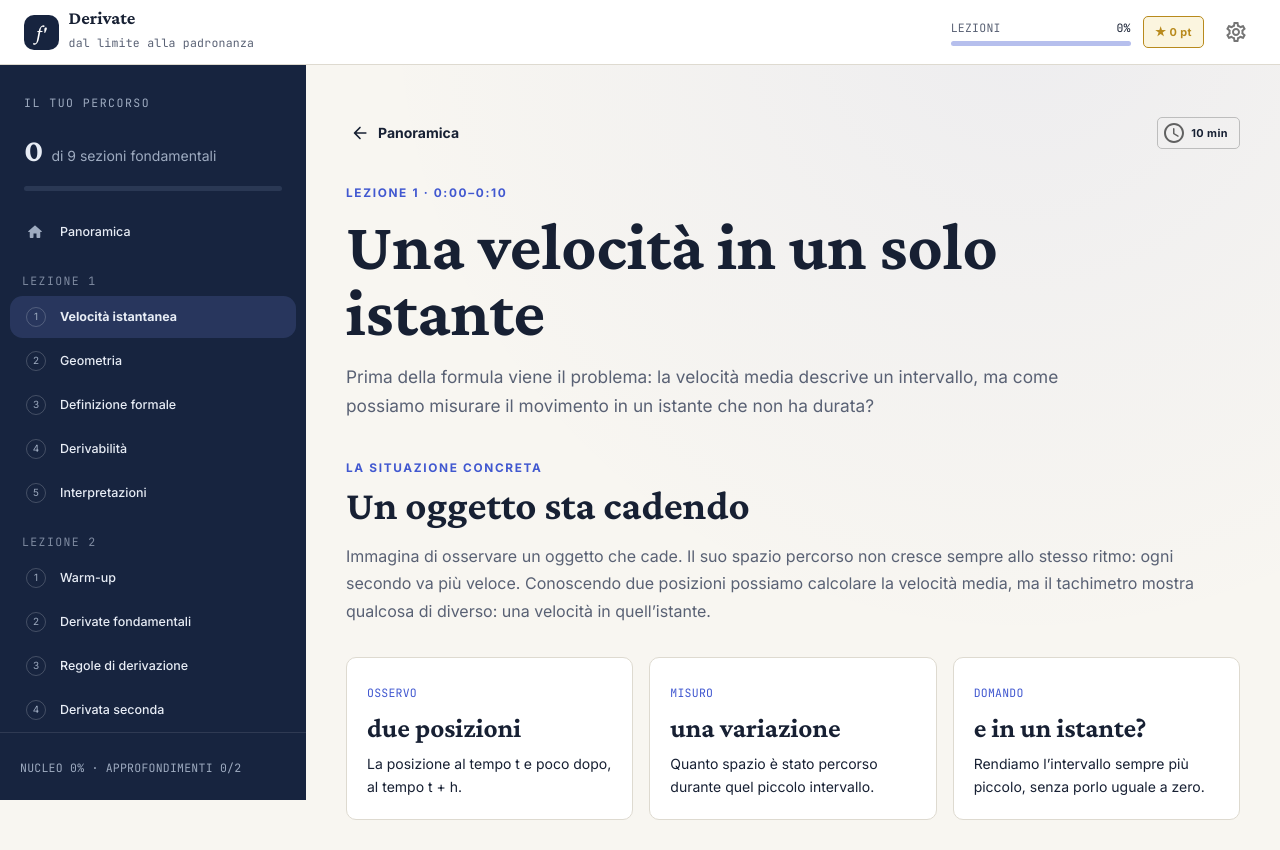
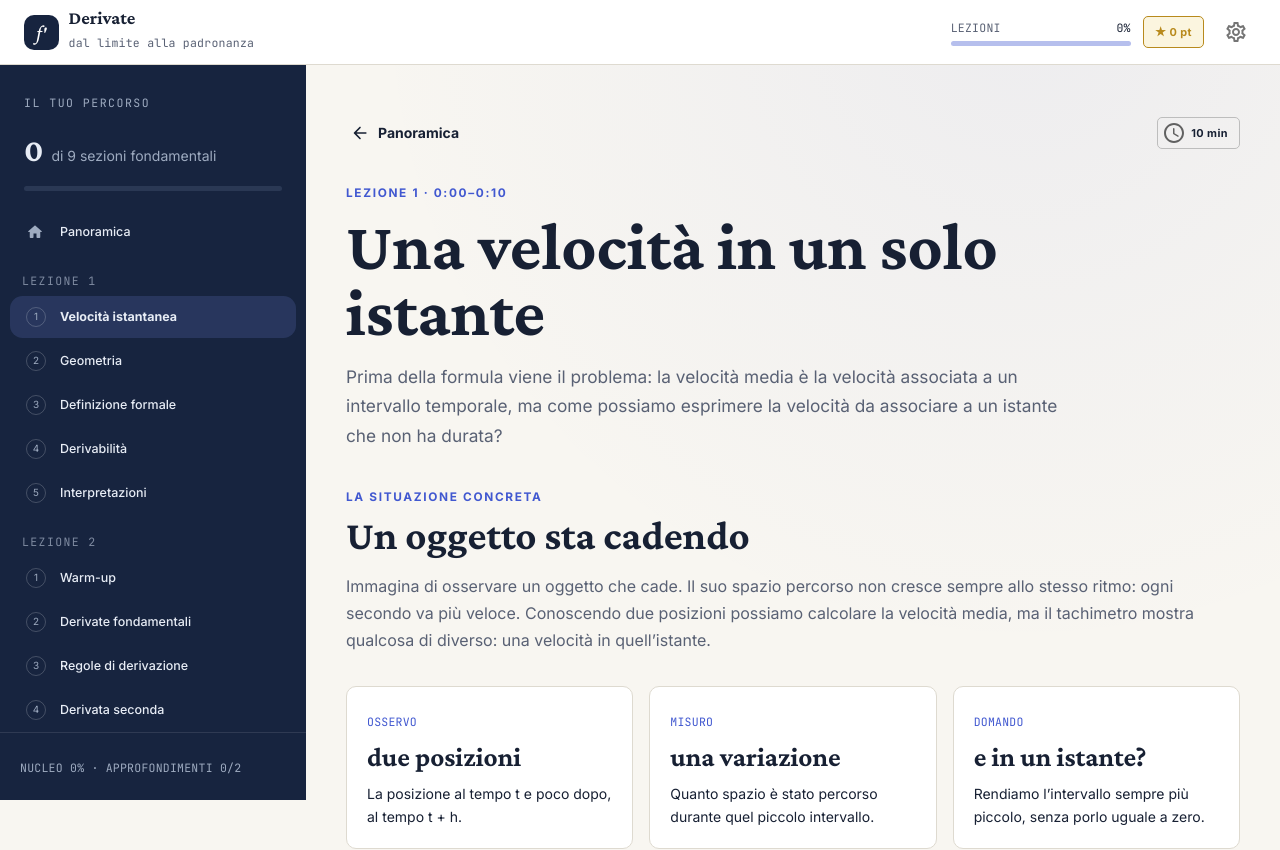
Before and after one commit to roberchi/math-lesson-derivates, a React (Vite) app: page /lezione-1/velocita in a window 1280 px wide. Shown: the top 850 px of the page. Built offline with nearby package versions, Linux system fonts and the light colour scheme.

Commit message:
fix: clarify lesson one velocity introduction

```diff
--- a/src/pages/LessonOnePage.tsx
+++ b/src/pages/LessonOnePage.tsx
@@ -22,7 +22,7 @@ export function LessonOnePage() {
 
 function VelocitySection() {
   return (
-    <LessonScaffold sectionId="velocita" eyebrow="Lezione 1 · 0:00–0:10" title="Una velocità in un solo istante" lead="Prima della formula viene il problema: la velocità media descrive un intervallo, ma come possiamo misurare il movimento in un istante che non ha durata?">
+    <LessonScaffold sectionId="velocita" eyebrow="Lezione 1 · 0:00–0:10" title="Una velocità in un solo istante" lead="Prima della formula viene il problema: la velocità media è la velocità associata a un intervallo temporale, ma come possiamo esprimere la velocità da associare a un istante che non ha durata?">
       <SectionBlock eyebrow="La situazione concreta" title="Un oggetto sta cadendo">
         <Typography paragraph>Immagina di osservare un oggetto che cade. Il suo spazio percorso non cresce sempre allo stesso ritmo: ogni secondo va più veloce. Conoscendo due posizioni possiamo calcolare la velocità media, ma il tachimetro mostra qualcosa di diverso: una velocità in quell’istante.</Typography>
         <Grid container spacing={2} mt={1}>
```
